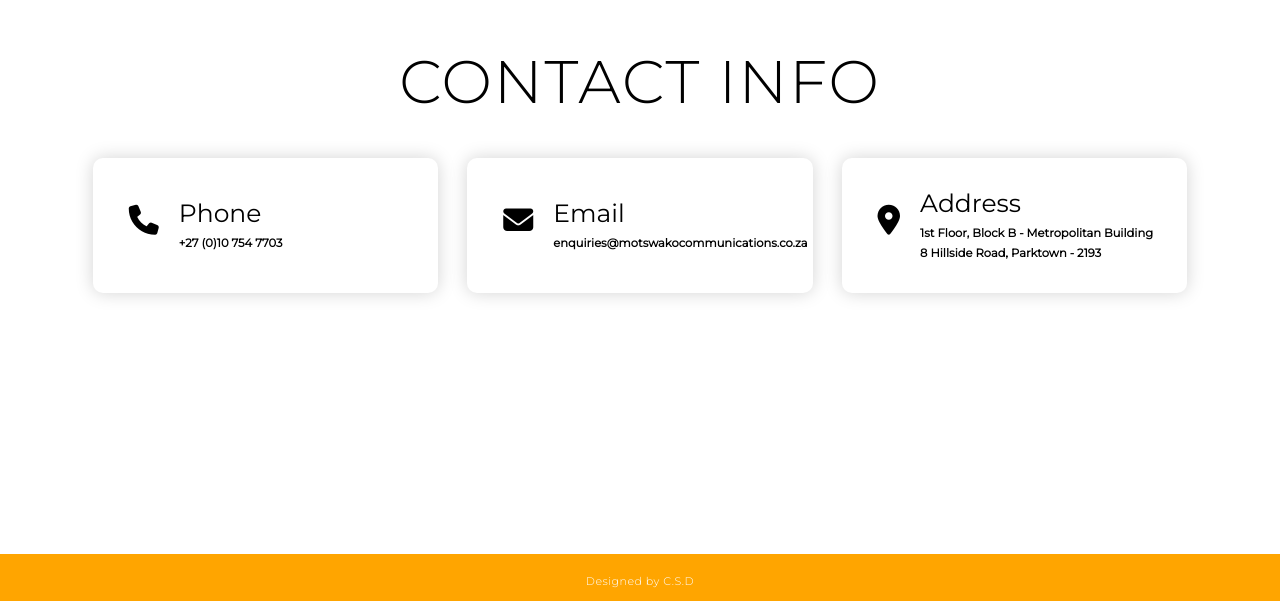
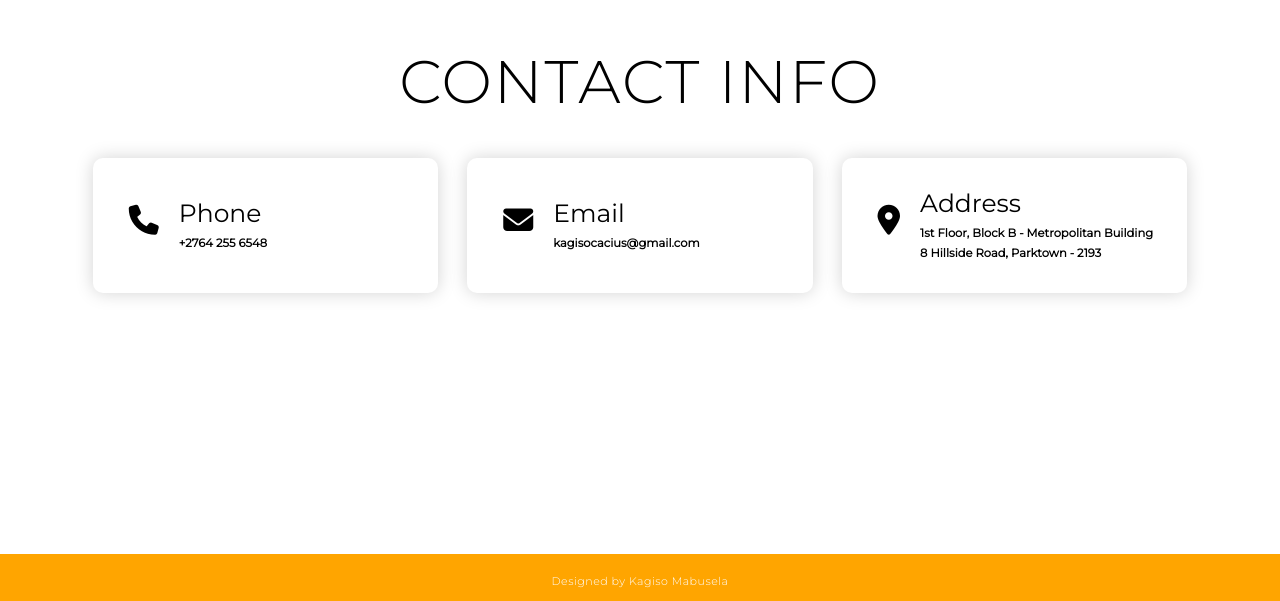
Before and after one commit to ThePhoenix911/mcCommunications.github.io, a plain HTML site: page mcCommunications/index.html in a window 1280 px wide. Shown: the part 2651-3252 px from the top of the page. Drawn offline with Linux system fonts and the light colour scheme.

Commit message:
Update index.html

```diff
--- a/mcCommunications/index.html
+++ b/mcCommunications/index.html
@@ -137,14 +137,14 @@
           <div class="icon"><i class="fa-solid fa-phone"></i></div>
           <div class="contact-info">
             <h1>Phone</h1>
-            <h2><a href="tel:+27107457703" id="phone">+27 (0)10 754 7703</a></h2>
+            <h2><a href="tel:+27642556548" id="phone">+2764 255 6548</a></h2>
           </div>
         </div>
         <div class="contact-item">
           <div class="icon"><i class="fa-solid fa-envelope"></i></div>
           <div class="contact-info">
             <h1>Email</h1>
-            <h2><a href="mailto:enquiries@motswakocommunications.co.za" id="email">enquiries@motswakocommunications.co.za</a></h2>
+            <h2><a href="mailto:kagisocacius@gmail.com" id="email">kagisocacius@gmail.com</a></h2>
           </div>
         </div>
         <div class="contact-item">
@@ -163,7 +163,7 @@
   <section id="footer">
     <div class="footer container">
       <div class="developer">
-        <p>Designed by C.S.D</p>
+        <p>Designed by Kagiso Mabusela</p>
       </div>
       <div class="social-icon">
         <div class="social-item">
```
